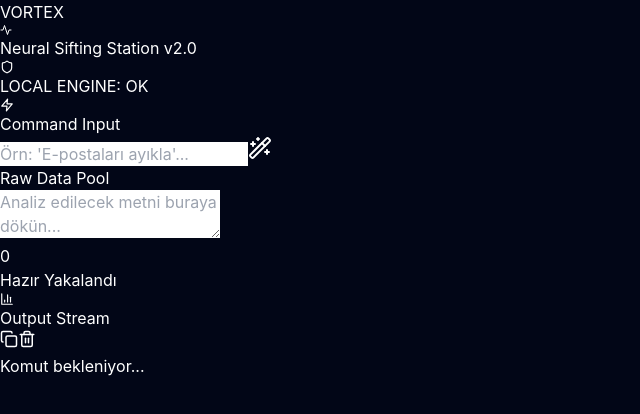
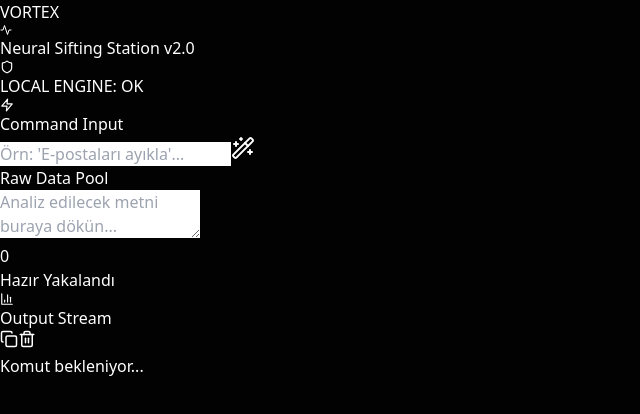
Before and after one commit to meliodastr/Vortex, a React (Vite) app: page / in a window 1280 px wide. Shown: the top 414 px of the page, without its empty margins (0-640 px from the left). Built offline with nearby package versions, Linux system fonts and the light colour scheme.

Commit message:
Update index.css

```diff
--- a/src/index.css
+++ b/src/index.css
@@ -2,55 +2,17 @@
 @tailwind components;
 @tailwind utilities;
 
-:root {
-  --color-vortex-dark: #020617;
-  --color-vortex-blue: #2563eb;
-  --color-vortex-cyan: #22d3ee;
+body {
+  margin: 0;
+  background-color: #020202;
+  color: white;
+  overflow-x: hidden;
 }
 
-body {
-  margin: 0;
-  padding: 0;
-  background-color: var(--color-vortex-dark);
-  color: white;
-  min-height: 100vh;
-  font-family: 'Inter', system-ui, -apple-system, sans-serif;
-  overflow: hidden; /* Vortex Radar tam ekran çalışır */
+.custom-scrollbar::-webkit-scrollbar {
+  width: 4px;
 }
-
-/* Animasyonları v3 formatına çektik */
-@keyframes spin-slow {
-  from { transform: rotate(0deg); }
-  to { transform: rotate(360deg); }
-}
-
-@keyframes reverse-spin {
-  from { transform: rotate(360deg); }
-  to { transform: rotate(0deg); }
-}
-
-.animate-spin-slow {
-  animation: spin-slow 20s linear infinite;
-}
-
-.animate-reverse-spin {
-  animation: reverse-spin 15s linear infinite;
-}
-
-/* Scrollbar'ı Vortex temasına uyduruyoruz */
-::-webkit-scrollbar {
-  width: 5px;
-}
-
-::-webkit-scrollbar-track {
-  background: #020617;
-}
-
-::-webkit-scrollbar-thumb {
-  background: #1e293b;
+.custom-scrollbar::-webkit-scrollbar-thumb {
+  background: #222;
   border-radius: 10px;
 }
-
-::-webkit-scrollbar-thumb:hover {
-  background: #3b82f6;
-}
```
